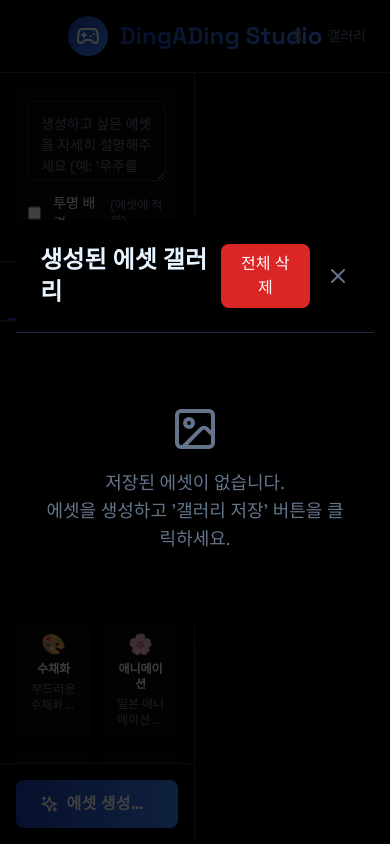
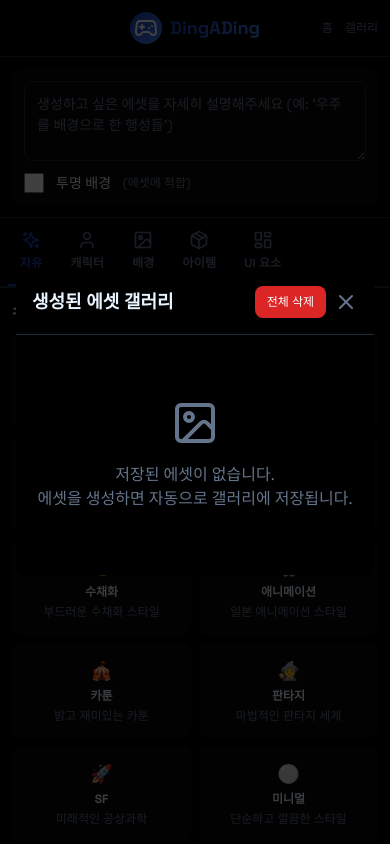
Before and after one commit to Seedcoop/pearl-image, a React (Vite) app in the folder frontend/: page / in a window 390 px wide. Both pictures are taken after a click on the button "갤러리". Shown: the top 844 px of the page. Built offline with nearby package versions, Linux system fonts and the light colour scheme.

Commit message:
모바일 최적화

```diff
--- a/frontend/index.html
+++ b/frontend/index.html
@@ -3,7 +3,10 @@
   <head>
     <meta charset="UTF-8" />
     <link rel="icon" type="image/svg+xml" href="/vite.svg" />
-    <meta name="viewport" content="width=device-width, initial-scale=1.0" />
+    <meta name="viewport" content="width=device-width, initial-scale=1.0, maximum-scale=1.0, user-scalable=no" />
+    <meta name="theme-color" content="#000000" />
+    <meta name="apple-mobile-web-app-capable" content="yes" />
+    <meta name="apple-mobile-web-app-status-bar-style" content="black-translucent" />
     <title>AssetForge - 펄 게임 에셋 생성기</title>
 
     <!-- Google Fonts -->
--- a/frontend/src/App.jsx
+++ b/frontend/src/App.jsx
@@ -79,7 +79,8 @@ function App() {
 
         setResult(newResult)
 
-        // 자동으로 갤러리에 저장
+        // 자동으로 갤러리에 저장 (용량 제한 적용)
+        try {
           const galleryItems = JSON.parse(localStorage.getItem('assetGallery') || '[]')
           const newItem = {
             id: Date.now(),
@@ -90,10 +91,42 @@ function App() {
             preset: newResult.preset
           }
 
+          // 새 아이템을 맨 앞에 추가
           galleryItems.unshift(newItem)
+
+          // 최대 15개까지만 유지 (용량 절약)
+          const MAX_GALLERY_ITEMS = 15
+          if (galleryItems.length > MAX_GALLERY_ITEMS) {
+            galleryItems.splice(MAX_GALLERY_ITEMS)
+          }
+
           localStorage.setItem('assetGallery', JSON.stringify(galleryItems))
+          console.log('이미지가 자동으로 갤러리에 저장되었습니다!')
+        } catch (storageError) {
+          console.warn('갤러리 저장 실패:', storageError)
+          // 저장 공간이 부족한 경우 기존 갤러리를 절반으로 줄이고 다시 시도
+          try {
+            const galleryItems = JSON.parse(localStorage.getItem('assetGallery') || '[]')
+            const reducedItems = galleryItems.slice(0, Math.floor(galleryItems.length / 2))
+            localStorage.setItem('assetGallery', JSON.stringify(reducedItems))
 
-        console.log('이미지가 자동으로 갤러리에 저장되었습니다!')
+            // 다시 저장 시도
+            const newItem = {
+              id: Date.now(),
+              imageData: newResult.image_data,
+              prompt: newResult.prompt,
+              timestamp: newResult.timestamp,
+              assetType: newResult.assetType,
+              preset: newResult.preset
+            }
+            reducedItems.unshift(newItem)
+            localStorage.setItem('assetGallery', JSON.stringify(reducedItems))
+            console.log('갤러리 정리 후 이미지가 저장되었습니다!')
+          } catch (retryError) {
+            console.error('갤러리 저장에 실패했습니다:', retryError)
+            alert('갤러리 저장 공간이 부족합니다. 브라우저 캐시를 정리해주세요.')
+          }
+        }
       } else {
         setError(data.error || '알 수 없는 오류가 발생했습니다.')
       }
@@ -106,15 +139,15 @@ function App() {
   }
 
   return (
-    <div className="h-screen bg-pearl-bg-dark text-pearl-text flex flex-col">
+    <div className="min-h-screen bg-pearl-bg-dark text-pearl-text flex flex-col">
       <Header onGalleryClick={() => setShowGallery(true)} />
 
-      {/* Main Content - Left/Right Split */}
-      <main className="flex-1 flex overflow-hidden">
-        {/* Left Panel - Controls */}
-        <div className="w-1/2 flex flex-col border-r border-pearl-border">
+      {/* Main Content - Responsive Layout */}
+      <main className="flex-1 flex flex-col lg:flex-row overflow-hidden">
+        {/* Controls Panel */}
+        <div className="w-full lg:w-1/2 flex flex-col border-b lg:border-r lg:border-b-0 border-pearl-border">
           {/* Prompt Input Section */}
-          <div className="p-4 border-b border-pearl-border">
+          <div className="p-3 md:p-4 border-b border-pearl-border">
             <PromptInput
               prompt={prompt}
               onPromptChange={setPrompt}
@@ -135,7 +168,7 @@ function App() {
             </div>
 
             {/* Style Presets */}
-            <div className="p-4 border-b border-pearl-border">
+            <div className="p-3 md:p-4 border-b border-pearl-border">
               <StylePresets
                 currentAssetType={currentAssetType}
                 selectedPreset={selectedPreset}
@@ -144,7 +177,7 @@ function App() {
             </div>
 
             {/* Advanced Settings */}
-            <div className="p-4">
+            <div className="p-3 md:p-4">
               <AdvancedSettings
                 aspectRatio={aspectRatio}
                 onAspectRatioChange={setAspectRatio}
@@ -157,7 +190,7 @@ function App() {
           </div>
 
           {/* Generate Button */}
-          <div className="p-4 border-t border-pearl-border">
+          <div className="p-3 md:p-4 border-t border-pearl-border">
             <GenerateButton
               onGenerate={handleGenerate}
               isGenerating={isGenerating}
@@ -165,8 +198,8 @@ function App() {
           </div>
         </div>
 
-        {/* Right Panel - Results */}
-        <div className="w-1/2 flex flex-col">
+        {/* Results Panel */}
+        <div className="w-full lg:w-1/2 flex flex-col min-h-[400px] lg:min-h-0">
           <ResultSection
             isGenerating={isGenerating}
             result={result}
--- a/frontend/src/components/AssetTypeTabs.jsx
+++ b/frontend/src/components/AssetTypeTabs.jsx
@@ -13,11 +13,11 @@ const AssetTypeTabs = ({ currentAssetType, onAssetTypeChange }) => {
   return (
     <section>
       <div className="border-b border-pearl-border">
-        <nav className="flex px-2 gap-2 overflow-x-auto [-ms-scrollbar-style:none] [scrollbar-width:none] [&::-webkit-scrollbar]:hidden">
+        <nav className="flex px-2 gap-1 sm:gap-2 overflow-x-auto [-ms-scrollbar-style:none] [scrollbar-width:none] [&::-webkit-scrollbar]:hidden">
           {assetTypes.map(({ key, icon: Icon, label }) => (
             <button
               key={key}
-              className={`flex flex-col items-center justify-center border-b-[2px] pb-2 pt-2 px-2 group whitespace-nowrap transition-colors ${
+              className={`flex flex-col items-center justify-center border-b-[2px] pb-3 pt-3 px-3 sm:px-2 group whitespace-nowrap transition-colors min-w-0 ${
                 currentAssetType === key
                   ? 'border-b-pearl-primary text-pearl-primary'
                   : 'border-b-transparent text-pearl-text-muted hover:text-pearl-text hover:border-b-pearl-accent'
@@ -30,7 +30,7 @@ const AssetTypeTabs = ({ currentAssetType, onAssetTypeChange }) => {
                     ? 'text-pearl-primary'
                     : 'text-pearl-text-muted group-hover:text-pearl-accent'
                 }`}
-                size={18}
+                size={20}
               />
               <p className="text-xs font-semibold leading-normal tracking-[0.015em]">{label}</p>
             </button>
--- a/frontend/src/components/GalleryModal.jsx
+++ b/frontend/src/components/GalleryModal.jsx
@@ -9,20 +9,37 @@ const GalleryModal = ({ onClose }) => {
   }, [])
 
   const loadGalleryImages = () => {
+    try {
       const items = JSON.parse(localStorage.getItem('assetGallery') || '[]')
       setGalleryItems(items)
+    } catch (error) {
+      console.error('갤러리 로드 실패:', error)
+      // 손상된 데이터가 있을 경우 초기화
+      setGalleryItems([])
+      localStorage.removeItem('assetGallery')
+    }
   }
 
   const deleteItem = (id) => {
+    try {
       const updatedItems = galleryItems.filter(item => item.id !== id)
       setGalleryItems(updatedItems)
       localStorage.setItem('assetGallery', JSON.stringify(updatedItems))
+    } catch (error) {
+      console.error('이미지 삭제 실패:', error)
+      alert('이미지 삭제에 실패했습니다. 브라우저를 새로고침해주세요.')
+    }
   }
 
   const clearGallery = () => {
     if (confirm('모든 갤러리 이미지를 삭제하시겠습니까?')) {
+      try {
         setGalleryItems([])
         localStorage.removeItem('assetGallery')
+      } catch (error) {
+        console.error('갤러리 전체 삭제 실패:', error)
+        alert('갤러리 삭제에 실패했습니다. 브라우저를 새로고침해주세요.')
+      }
     }
   }
 
@@ -58,31 +75,31 @@ const GalleryModal = ({ onClose }) => {
   }
 
   return (
-    <div className="fixed inset-0 bg-black bg-opacity-75 z-50 flex items-center justify-center">
-      <div className="bg-pearl-bg-dark rounded-lg shadow-xl max-w-4xl w-11/12 max-h-5/6 overflow-hidden">
-        <div className="flex justify-between items-center p-6 border-b border-pearl-border">
-          <h2 className="text-pearl-text text-2xl font-bold">생성된 에셋 갤러리</h2>
-          <div className="flex gap-4">
+    <div className="fixed inset-0 bg-black bg-opacity-75 z-50 flex items-center justify-center p-4">
+      <div className="bg-pearl-bg-dark rounded-lg shadow-xl max-w-4xl w-full max-h-full overflow-hidden flex flex-col">
+        <div className="flex justify-between items-center p-4 sm:p-6 border-b border-pearl-border flex-shrink-0">
+          <h2 className="text-pearl-text text-lg sm:text-2xl font-bold">생성된 에셋 갤러리</h2>
+          <div className="flex gap-2 sm:gap-4">
             <button
               onClick={clearGallery}
-              className="px-4 py-2 bg-red-600 hover:bg-red-700 text-white rounded-lg transition-colors"
+              className="px-3 py-2 sm:px-4 sm:py-2 bg-red-600 hover:bg-red-700 text-white rounded-lg transition-colors text-xs sm:text-sm"
             >
               전체 삭제
             </button>
             <button
               onClick={onClose}
-              className="text-pearl-text-muted hover:text-pearl-text text-3xl transition-colors"
+              className="text-pearl-text-muted hover:text-pearl-text transition-colors touch-manipulation"
             >
               <X size={24} />
             </button>
           </div>
         </div>
 
-        <div className="p-6 overflow-y-auto max-h-96">
+        <div className="p-4 sm:p-6 overflow-y-auto flex-1">
           {galleryItems.length > 0 ? (
-            <div className="grid grid-cols-1 sm:grid-cols-2 lg:grid-cols-3 gap-6">
+            <div className="grid grid-cols-1 sm:grid-cols-2 lg:grid-cols-3 gap-4 sm:gap-6">
               {galleryItems.map((item) => (
-                <div key={item.id} className="bg-pearl-bg-medium rounded-lg p-4 shadow-lg">
+                <div key={item.id} className="bg-pearl-bg-medium rounded-lg p-3 sm:p-4 shadow-lg">
                   <div className="mb-3">
                     <img
                       src={item.imageData || item.imagePath}
@@ -114,14 +131,14 @@ const GalleryModal = ({ onClose }) => {
                     <div className="flex gap-2 pt-2">
                       <button
                         onClick={() => downloadItem(item)}
-                        className="flex-1 flex items-center justify-center px-3 py-2 bg-pearl-accent text-pearl-bg-dark rounded text-xs font-semibold hover:bg-yellow-600 transition-colors"
+                        className="flex-1 flex items-center justify-center px-3 py-3 sm:py-2 bg-pearl-accent text-pearl-bg-dark rounded text-xs font-semibold hover:bg-yellow-600 transition-colors touch-manipulation"
                       >
                         <Download size={14} className="mr-1" />
                         다운로드
                       </button>
                       <button
                         onClick={() => deleteItem(item.id)}
-                        className="flex items-center justify-center px-3 py-2 bg-red-600 text-white rounded text-xs font-semibold hover:bg-red-700 transition-colors"
+                        className="flex items-center justify-center px-3 py-3 sm:py-2 bg-red-600 text-white rounded text-xs font-semibold hover:bg-red-700 transition-colors touch-manipulation"
                       >
                         <Trash2 size={14} />
                       </button>
@@ -132,10 +149,10 @@ const GalleryModal = ({ onClose }) => {
             </div>
           ) : (
             <div className="text-center py-12">
-              <div className="text-pearl-text-muted text-lg">
+              <div className="text-pearl-text-muted text-base sm:text-lg">
                 <ImageIcon size={48} className="mx-auto mb-4" />
                 저장된 에셋이 없습니다.<br />
-                에셋을 생성하고 '갤러리 저장' 버튼을 클릭하세요.
+                에셋을 생성하면 자동으로 갤러리에 저장됩니다.
               </div>
             </div>
           )}
--- a/frontend/src/components/GenerateButton.jsx
+++ b/frontend/src/components/GenerateButton.jsx
@@ -6,7 +6,7 @@ const GenerateButton = ({ onGenerate, isGenerating }) => {
     <button
       onClick={onGenerate}
       disabled={isGenerating}
-      className="w-full flex cursor-pointer items-center justify-center overflow-hidden rounded-lg h-12 px-6 pearl-abyss-button text-base font-bold leading-normal tracking-[0.015em] shadow-md hover:shadow-lg transition-all duration-300 disabled:opacity-50 disabled:cursor-not-allowed"
+      className="w-full flex cursor-pointer items-center justify-center overflow-hidden rounded-lg h-12 sm:h-12 px-6 pearl-abyss-button text-base font-bold leading-normal tracking-[0.015em] shadow-md hover:shadow-lg transition-all duration-300 disabled:opacity-50 disabled:cursor-not-allowed touch-manipulation"
     >
       {isGenerating ? (
         <>
--- a/frontend/src/components/Header.jsx
+++ b/frontend/src/components/Header.jsx
@@ -3,24 +3,25 @@ import { Gamepad2 } from 'lucide-react'
 
 const Header = ({ onGalleryClick }) => {
   return (
-    <header className="flex items-center justify-center whitespace-nowrap border-b border-pearl-border px-6 sm:px-10 py-4 shadow-md sticky top-0 z-50 bg-pearl-bg-dark relative">
+    <header className="flex items-center justify-center whitespace-nowrap border-b border-pearl-border px-3 sm:px-6 lg:px-10 py-3 sm:py-4 shadow-md sticky top-0 z-50 bg-pearl-bg-dark relative">
       {/* 중앙 로고 */}
-      <div className="flex items-center gap-3">
-        <div className="h-10 w-10 bg-gradient-to-br from-pearl-primary to-pearl-accent rounded-full flex items-center justify-center shadow-lg">
-          <Gamepad2 className="text-white text-xl" />
+      <div className="flex items-center gap-2 sm:gap-3">
+        <div className="h-8 w-8 sm:h-10 sm:w-10 bg-gradient-to-br from-pearl-primary to-pearl-accent rounded-full flex items-center justify-center shadow-lg">
+          <Gamepad2 className="text-white text-base sm:text-xl" />
         </div>
-        <h2 className="text-2xl font-bold bg-gradient-to-r from-pearl-primary to-pearl-accent bg-clip-text text-transparent">
-          DingADing Studio
+        <h2 className="text-lg sm:text-2xl font-bold bg-gradient-to-r from-pearl-primary to-pearl-accent bg-clip-text text-transparent">
+          <span className="hidden sm:inline">DingADing Studio</span>
+          <span className="sm:hidden">DingADing</span>
         </h2>
       </div>
 
       {/* 우측 메뉴 */}
-      <div className="absolute right-6 sm:right-10 flex items-center gap-6">
-        <a className="text-pearl-text-muted hover:text-pearl-text text-sm font-medium leading-normal transition-colors" href="#">
+      <div className="absolute right-3 sm:right-6 lg:right-10 flex items-center gap-3 sm:gap-6">
+        <a className="text-pearl-text-muted hover:text-pearl-text text-xs sm:text-sm font-medium leading-normal transition-colors" href="#">
           홈
         </a>
         <button
-          className="text-pearl-text-muted hover:text-pearl-text text-sm font-medium leading-normal transition-colors"
+          className="text-pearl-text-muted hover:text-pearl-text text-xs sm:text-sm font-medium leading-normal transition-colors"
           onClick={onGalleryClick}
         >
           갤러리
--- a/frontend/src/components/PromptInput.jsx
+++ b/frontend/src/components/PromptInput.jsx
@@ -30,11 +30,11 @@ const PromptInput = ({ prompt, onPromptChange, transparentBg, onTransparentBgCha
             type="checkbox"
             id="transparent_bg"
             name="transparent_bg"
-            className="w-4 h-4 text-pearl-primary bg-pearl-bg-medium border-pearl-border rounded focus:ring-pearl-primary focus:ring-2"
+            className="w-5 h-5 text-pearl-primary bg-pearl-bg-medium border-pearl-border rounded focus:ring-pearl-primary focus:ring-2"
             checked={transparentBg}
             onChange={(e) => onTransparentBgChange(e.target.checked)}
           />
-          <label htmlFor="transparent_bg" className="text-pearl-text text-sm font-medium">투명 배경</label>
+          <label htmlFor="transparent_bg" className="text-pearl-text text-sm font-medium cursor-pointer">투명 배경</label>
           <span className="text-pearl-text-muted text-xs">(에셋에 적합)</span>
         </div>
       </div>
--- a/frontend/src/components/ResultSection.jsx
+++ b/frontend/src/components/ResultSection.jsx
@@ -47,23 +47,23 @@ const ResultSection = ({ isGenerating, result, error, onGalleryClick }) => {
 
   if (result) {
     return (
-      <div className="flex-1 flex flex-col p-4 overflow-y-auto">
-        <h2 className="text-pearl-text text-lg font-bold mb-3">생성된 에셋</h2>
+      <div className="flex-1 flex flex-col p-3 sm:p-4 overflow-y-auto">
+        <h2 className="text-pearl-text text-base sm:text-lg font-bold mb-3">생성된 에셋</h2>
 
         {/* Image Container */}
-        <div className="flex-1 flex justify-center items-center mb-4">
-          <div className="bg-pearl-bg-medium rounded-lg p-3 shadow-lg max-w-full max-h-full">
-            <div className="bg-white rounded-lg p-2" style={{
+        <div className="flex-1 flex justify-center items-center mb-3 sm:mb-4">
+          <div className="bg-pearl-bg-medium rounded-lg p-2 sm:p-3 shadow-lg max-w-full max-h-full">
+            <div className="bg-white rounded-lg p-1 sm:p-2" style={{
               backgroundImage: 'none',
               backgroundColor: '#f8f9fa'
             }}>
               <img
                 src={result.image_data}
                 alt="생성된 에셋"
-                className="max-w-full max-h-full h-auto rounded-lg object-contain"
+                className="max-w-full max-h-full h-auto rounded-lg object-contain w-full"
                 style={{
                   backgroundColor: 'transparent',
-                  maxHeight: '60vh'
+                  maxHeight: '50vh'
                 }}
               />
             </div>
@@ -80,14 +80,14 @@ const ResultSection = ({ isGenerating, result, error, onGalleryClick }) => {
           <div className="flex gap-2">
             <button
               onClick={handleDownload}
-              className="flex-1 inline-flex items-center justify-center px-4 py-2 bg-pearl-accent text-pearl-bg-dark rounded-lg font-semibold hover:bg-yellow-600 transition-colors text-sm"
+              className="flex-1 inline-flex items-center justify-center px-4 py-3 sm:py-2 bg-pearl-accent text-pearl-bg-dark rounded-lg font-semibold hover:bg-yellow-600 transition-colors text-sm touch-manipulation"
             >
               <Download className="mr-1" size={16} />
               다운로드
             </button>
             <button
               onClick={handleViewGallery}
-              className="flex-1 inline-flex items-center justify-center px-4 py-2 bg-pearl-primary text-white rounded-lg font-semibold hover:bg-red-700 transition-colors text-sm"
+              className="flex-1 inline-flex items-center justify-center px-4 py-3 sm:py-2 bg-pearl-primary text-white rounded-lg font-semibold hover:bg-red-700 transition-colors text-sm touch-manipulation"
             >
               <Eye className="mr-1" size={16} />
               갤러리 보기
@@ -100,12 +100,13 @@ const ResultSection = ({ isGenerating, result, error, onGalleryClick }) => {
 
   // 초기 상태 - 아무것도 없을 때
   return (
-    <div className="flex-1 flex justify-center items-center p-4">
-      <div className="text-center space-y-4 max-w-md">
-        <div className="text-6xl opacity-20">🎨</div>
-        <h3 className="text-pearl-text text-lg font-semibold">이미지를 생성해보세요</h3>
+    <div className="flex-1 flex justify-center items-center p-3 sm:p-4">
+      <div className="text-center space-y-4 max-w-md px-4">
+        <div className="text-4xl sm:text-6xl opacity-20">🎨</div>
+        <h3 className="text-pearl-text text-base sm:text-lg font-semibold">이미지를 생성해보세요</h3>
         <p className="text-pearl-text-muted text-sm leading-relaxed">
-          왼쪽에서 프롬프트를 입력하고 스타일을 선택한 후 생성 버튼을 눌러주세요.
+          <span className="block sm:hidden">위에서 프롬프트를 입력하고 스타일을 선택한 후 생성 버튼을 눌러주세요.</span>
+          <span className="hidden sm:block">왼쪽에서 프롬프트를 입력하고 스타일을 선택한 후 생성 버튼을 눌러주세요.</span>
           <br />
           생성된 이미지가 여기에 표시됩니다.
         </p>
--- a/frontend/src/components/StylePresets.jsx
+++ b/frontend/src/components/StylePresets.jsx
@@ -6,12 +6,12 @@ const StylePresets = ({ currentAssetType, selectedPreset, onPresetSelect }) => {
 
   return (
     <section>
-      <h3 className="text-pearl-text text-lg font-bold leading-tight tracking-[-0.015em] mb-3">스타일 프리셋</h3>
-      <div className="grid grid-cols-2 lg:grid-cols-3 gap-3">
+      <h3 className="text-pearl-text text-base sm:text-lg font-bold leading-tight tracking-[-0.015em] mb-3">스타일 프리셋</h3>
+      <div className="grid grid-cols-2 sm:grid-cols-3 lg:grid-cols-3 gap-2 sm:gap-3">
         {Object.entries(presets).map(([key, preset]) => (
           <div
             key={key}
-            className={`p-2 rounded-lg border-2 transition-all duration-300 cursor-pointer group ${
+            className={`p-3 sm:p-2 rounded-lg border-2 transition-all duration-300 cursor-pointer group ${
               selectedPreset === preset
                 ? 'border-pearl-primary shadow-pearl-glow-strong'
                 : 'border-transparent bg-pearl-bg-medium hover:border-pearl-primary hover:shadow-pearl-glow'
@@ -19,7 +19,7 @@ const StylePresets = ({ currentAssetType, selectedPreset, onPresetSelect }) => {
             onClick={() => onPresetSelect(key)}
           >
             <div className="flex flex-col items-center text-center space-y-1">
-              <div className="text-xl group-hover:scale-110 transition-transform duration-300">
+              <div className="text-lg sm:text-xl group-hover:scale-110 transition-transform duration-300">
                 {preset.icon}
               </div>
               <h4 className="text-pearl-text font-semibold text-xs leading-tight">
```
Also changed, not shown: frontend/src/components/AdvancedSettings.jsx (+6 -6 lines). Lines whose indentation alone changed are shown as unchanged.
